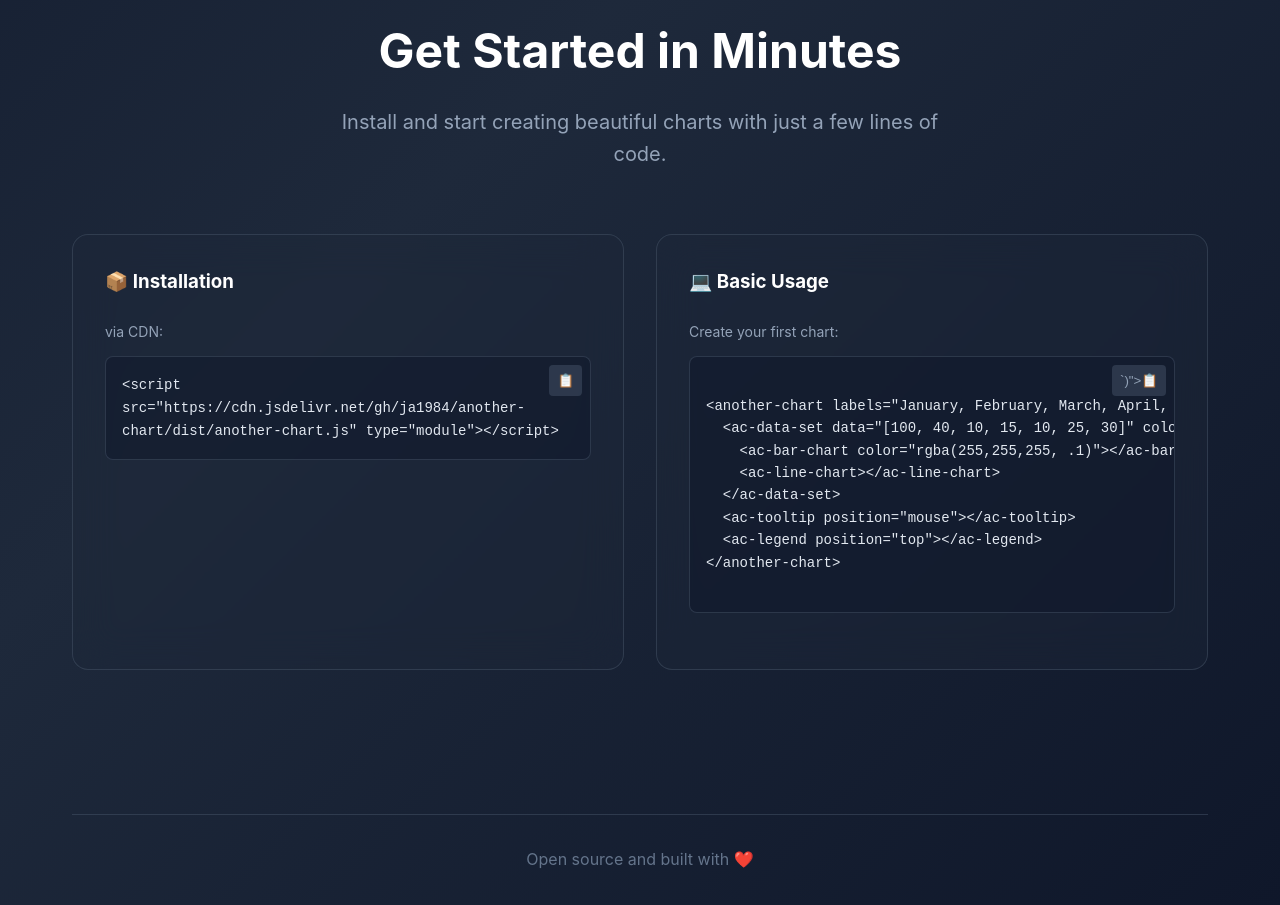
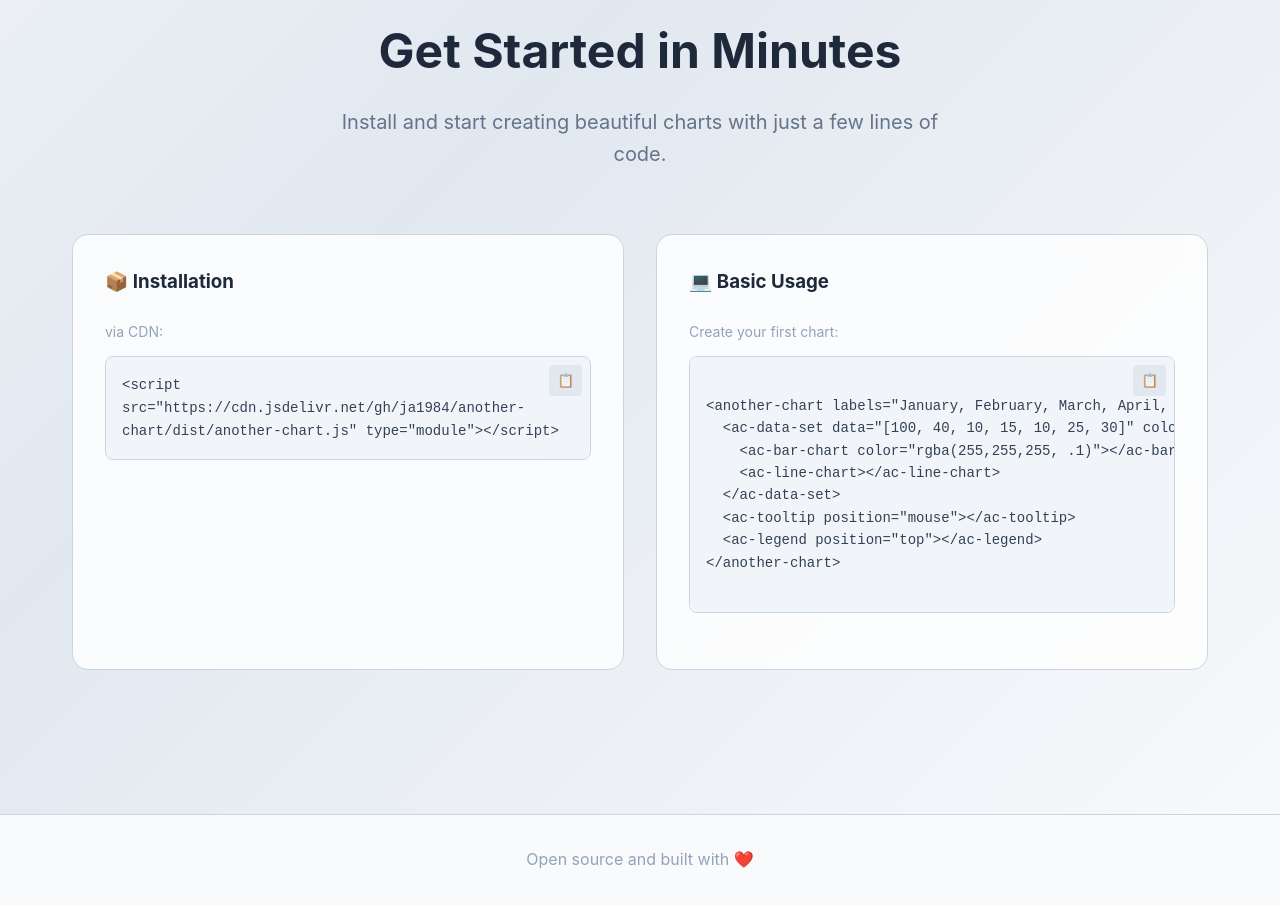
Before and after one commit to ja1984/another-chart, a website built with Vite: page docs/index.html in a window 1280 px wide. Shown: the part 939-1844 px from the top of the page. Built offline with nearby package versions, Linux system fonts and the light colour scheme.

Commit message:
Fix the docs page

```diff
--- a/docs/index.html
+++ b/docs/index.html
@@ -22,14 +22,14 @@
           <p>Create stunning, interactive charts with our modern web component library. Lightning-fast
             performance meets elegant design.</p>
           <div class="hero-buttons">
-            <button class="btn btn-primary">Get Started</button>
+            <!-- <button class="btn btn-primary">Get Started</button> -->
             <a href="https://github.com/ja1984/another-chart" target="_blank" class="btn btn-secondary">View
               on GitHub</a>
           </div>
         </div>
         <div class="hero-chart">
           <another-chart labels="January, February, March, April, May, June, July" legend="top" begin-at-zero="true">
-            <ac-data-set data="[100, 40, 10, 15, 10, 25, 30]" color="#fff">
+            <ac-data-set data="[100, 40, 10, 15, 10, 25, 30]">
               <ac-line-chart></ac-line-chart>
             </ac-data-set>
             <ac-tooltip position="mouse"></ac-tooltip>
@@ -126,8 +126,7 @@
             <p>via CDN:</p>
             <div class="code">
               <code>&lt;script src="https://cdn.jsdelivr.net/gh/ja1984/another-chart/dist/another-chart.js" type="module"&gt;&lt;/script&gt;</code>
-              <button class="copy-btn"
-                onclick="copyToClipboard('<script src=\\'https://cdn.jsdelivr.net/gh/ja1984/another-chart/dist/another-chart.js\\' type='module'></script>')">📋</button>
+              <button class="copy-btn" onclick="copyScriptCode();">📋</button>
             </div>
           </div>
         </div>
@@ -146,9 +145,7 @@
   &lt;ac-legend position="top"&gt;&lt;/ac-legend&gt;
 &lt;/another-chart&gt;
               </code></pre>
-              <button class="copy-btn"
-                onclick="copyToClipboard(`import { BarChart } from 'your-chart-library';\n\nconst data = [\n  { name: 'Jan', value: 400 },\n  { name: 'Feb', value: 300 },\n  { name: 'Mar', value: 600 }\n];\n\n<BarChart \n  data={data}\n  x-key=\"
-                name\"\n y-key=\"value\"\n color=\"#3b82f6\"\n />`)">📋</button>
+              <button class="copy-btn" onclick="copyChart();">📋</button>
             </div>
           </div>
         </div>
@@ -162,7 +159,7 @@
 
   <!-- Footer -->
   <footer class="footer">
-    <div class="container">
+    <div class="">
       <div class="footer-bottom">
         <p>Open source and built with ❤️</p>
       </div>
@@ -170,7 +167,21 @@
   </footer>
 
   <script>
+    function copyChart() {
+      const chartCode = `<another-chart labels="January, February, March, April, May, June, July" legend="top" begin-at-zero="true">
+            <ac-data-set data="[100, 40, 10, 15, 10, 25, 30]">
+              <ac-line-chart></ac-line-chart>
+            </ac-data-set>
+            <ac-tooltip position="mouse"></ac-tooltip>
+            <ac-legend position="top"></ac-legend>
+          </another-chart>`
+          copyToClipboard(chartCode);
+    }
 
+    function copyScriptCode() {
+      const scriptCode = '<script src="https://cdn.jsdelivr.net/gh/ja1984/another-chart/dist/another-chart.js" type="module"><\/script>';
+      copyToClipboard(scriptCode);
+    }
     // Copy to clipboard function
     function copyToClipboard(text) {
       navigator.clipboard.writeText(text).then(function () {
--- a/docs/styles.css
+++ b/docs/styles.css
@@ -86,7 +86,7 @@ body {
     font-size: 3.5rem;
     font-weight: 700;
     margin-bottom: 1.5rem;
-    background: linear-gradient(135deg, #ffffff, #94a3b8);
+    background: linear-gradient(135deg, #aaa, #94a3b8);
     -webkit-background-clip: text;
     -webkit-text-fill-color: transparent;
     background-clip: text;
@@ -419,3 +419,89 @@ body {
         grid-template-columns: 1fr;
     }
 }
+
+
+/* --- Light Theme Overrides --- */
+
+body {
+    background: linear-gradient(135deg, #f8fafc 0%, #e2e8f0 50%, #f8fafc 100%);
+    color: #1e293b;
+}
+
+.badge {
+    background: rgba(16, 185, 129, 0.08);
+    border: 1px solid rgba(16, 185, 129, 0.18);
+    color: #059669;
+}
+
+.btn-primary {
+    background: linear-gradient(135deg, #3b82f6, #1d4ed8);
+    color: white;
+}
+
+.btn-secondary {
+    background: transparent;
+    border: 1px solid #cbd5e1;
+    color: #1e293b;
+}
+
+.btn-secondary:hover {
+    background: #e2e8f0;
+    color: #1e293b;
+}
+
+.hero-chart,
+.demo-card,
+.feature-card,
+.code-card {
+    background: rgba(255,255,255,0.8);
+    backdrop-filter: blur(8px);
+    border: 1px solid #cbd5e1;
+}
+
+.section-header h2,
+.demo-card h3,
+.feature-card h3,
+.code-card h3,
+.footer-brand h3,
+.link-group h4 {
+    color: #1e293b;
+}
+
+.section-header p,
+.feature-card p,
+.hero-text p,
+.footer-brand p,
+.link-group a,
+.stat-label {
+    color: #64748b;
+}
+
+.code {
+    background: #f1f5f9;
+    border: 1px solid #cbd5e1;
+    color: #334155;
+}
+
+.code code {
+    color: #334155;
+}
+
+.copy-btn {
+    background: #e2e8f0;
+    color: #64748b;
+}
+
+.copy-btn:hover {
+    background: #cbd5e1;
+    color: #1e293b;
+}
+
+.footer {
+    background: #f8fafc;
+}
+
+.footer-bottom {
+    border-top: 1px solid #cbd5e1;
+    color: #94a3b8;
+}
```
